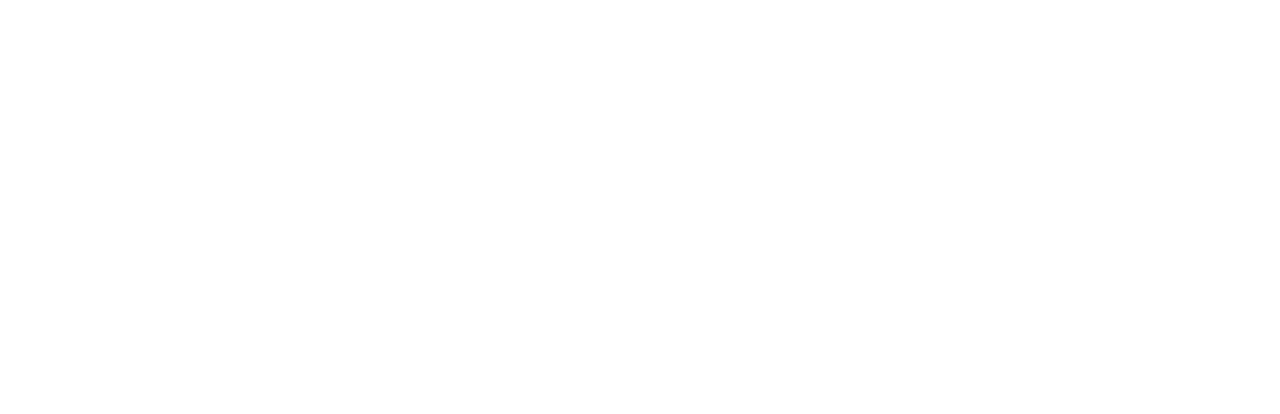
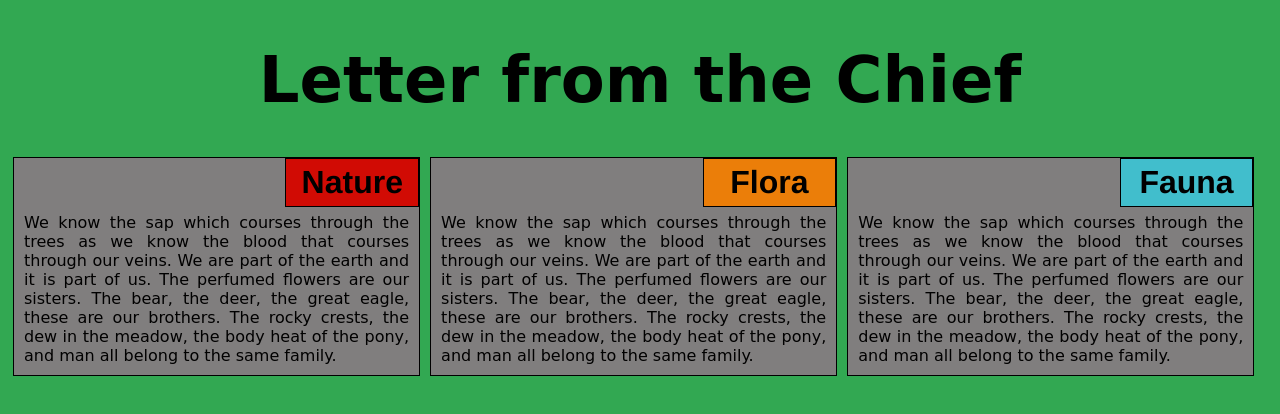
Before and after one commit to Mspera4/module2-solution, a plain HTML site: page solution/index.html in a window 1280 px wide. Drawn offline with Linux system fonts and the light colour scheme.

Commit message:
change 2

```diff
--- a/solution/index.html
+++ b/solution/index.html
@@ -1,9 +1,25 @@
 <!DOCTYPE html>
-<html>
 <head>
-	<title>Module 2 Solution</title>
+<meta charset="utf-8">
+<meta name="viewport" content="widht=device-width, initial-scale=1">
+<title>Module 2 solution</title>
+<link rel="stylesheet" href="style.css">
+
 </head>
 <body>
+<h1>Letter from the Chief</h1>
+
+<div class="col-lg-1 col-md-1 col-sm-1">
+<div class="box">
+<div class="content"><div class="title1">Nature</div>We know the sap which courses through the trees as we know the blood that courses through our veins. We are part of the earth and it is part of us. The perfumed flowers are our sisters. The bear, the deer, the great eagle, these are our brothers. The rocky crests, the dew in the meadow, the body heat of the pony, and man all belong to the same family.
+</div></div></div>
+<div class="col-lg-1 col-md-1 col-sm-1">
+<div class="box">
+<div class="content"><div class="title2">Flora</div>We know the sap which courses through the trees as we know the blood that courses through our veins. We are part of the earth and it is part of us. The perfumed flowers are our sisters. The bear, the deer, the great eagle, these are our brothers. The rocky crests, the dew in the meadow, the body heat of the pony, and man all belong to the same family.
+</div></div></div>
+<div class="col-lg-1 col-md-2 col-sm-1">
+<div class="box">
+<div class="content"><div class="title3">Fauna</div>We know the sap which courses through the trees as we know the blood that courses through our veins. We are part of the earth and it is part of us. The perfumed flowers are our sisters. The bear, the deer, the great eagle, these are our brothers. The rocky crests, the dew in the meadow, the body heat of the pony, and man all belong to the same family.
+</div></div></div>
 
 </body>
-</html>
--- /dev/null
+++ b/solution/style.css
@@ -0,0 +1,68 @@
+
+* {box-sizing: border-box;
+background-color: #32a852;}
+h1 {margin-bottom: 35px;
+	font-size: 4em;
+	font-family: florence, cursive;
+	text-align: center;}
+.box {background-color: #807e7e;
+	padding: 10px;
+	border: 1px solid black;
+	margin: 5px;
+	position: relative;}
+.title1 {font-size: 2em;
+	font-family: helvetica, sans-serif;
+	font-weight: bold;
+	width: 33%;
+	padding: 5px;
+	text-align: center;
+	background-color: #d10b04;
+	border: 1px solid black;
+	position: absolute;
+	top: 0px;
+	right: 0px;
+	}
+.title2 {font-size: 2em;
+	font-family: helvetica, sans-serif;
+	font-weight: bold;
+	width: 33%;
+	padding: 5px;
+	text-align: center;
+	background-color: #eb7e09;
+	border: 1px solid black;
+	position: absolute;
+	top: 0px;
+	right: 0px;
+	}
+.title3 {font-size: 2em;
+	font-family: helvetica, sans-serif;
+	font-weight: bold;
+	width: 33%;
+	padding: 5px;
+	text-align: center;
+	background-color: #41becc;
+	border: 1px solid black;
+	position: absolute;
+	top: 0px;
+	right: 0px;
+	}
+.content {text-align: justify;
+	font-family: florence, cursive;
+	margin-top: 45px;
+	background-color: #807e7e;}
+
+@media (min-width: 992px) {
+	.col-lg-1 {width: 33%;
+		float: left;
+		}
+}
+@media (min-width: 768px) and (max-width: 991px) {
+	.col-md-1, .col-md-2 {float: left;}
+	.col-md-1 {width: 50%; }
+	.col-md-2 {width: 100%; }
+}
+@media (max-width: 767px) {
+	.col-sm-1 {
+		width: 100%;
+	float: left;}
+}
```
